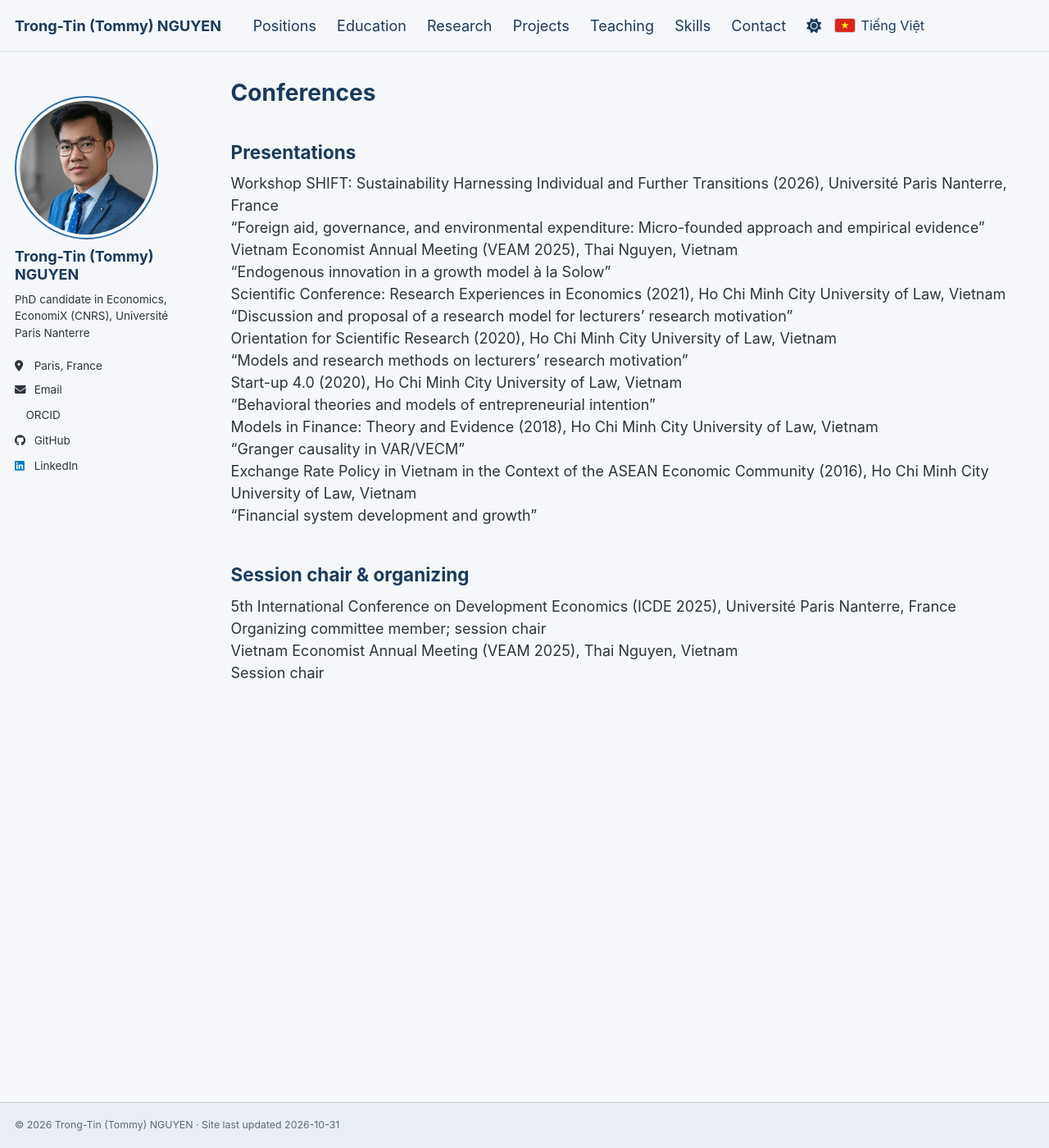
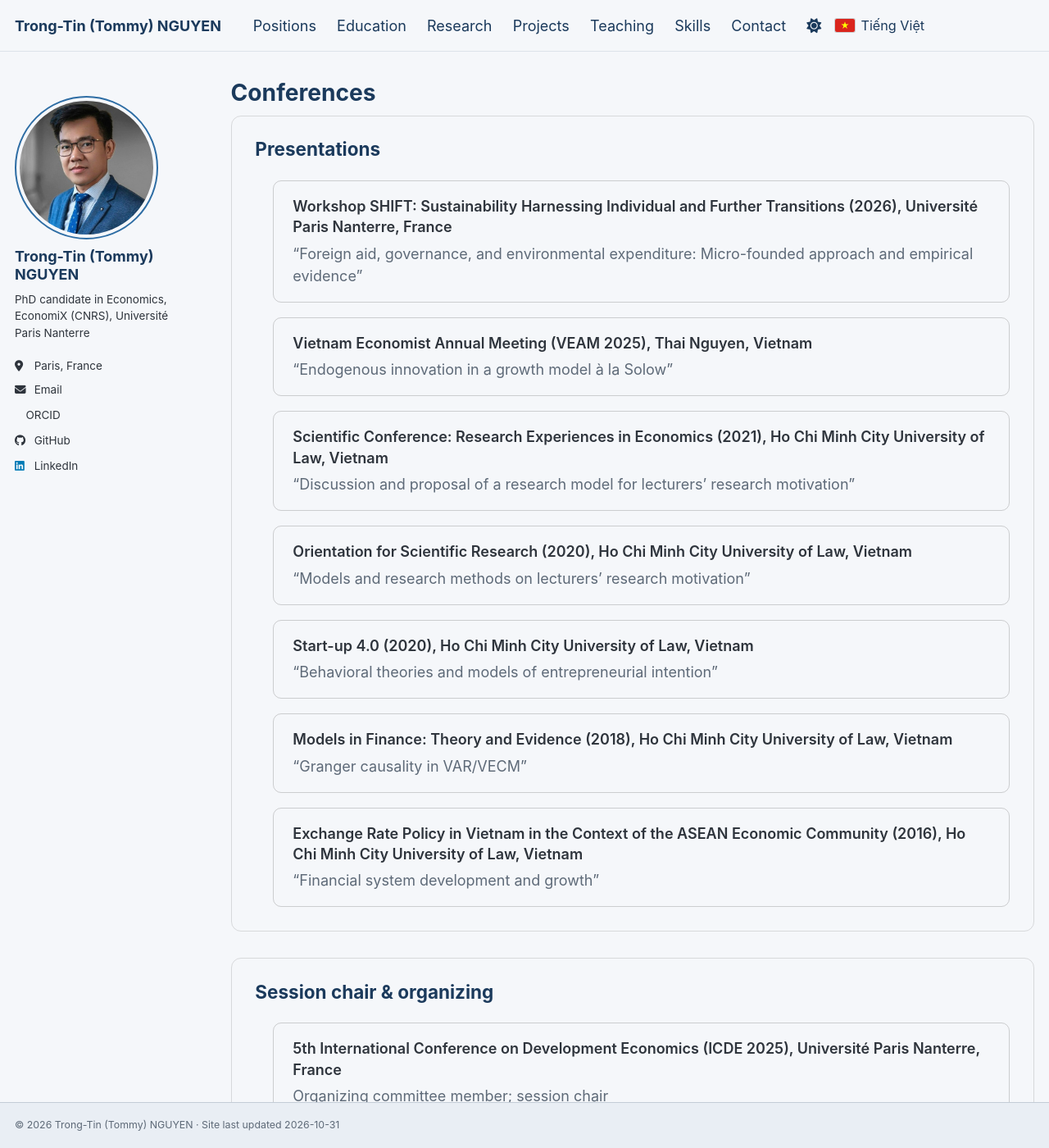
Before and after one commit to trongtin142/trongtin142.github.io, a Jekyll site: the page built from _pages/conferences.md, in a window 1280 px wide and 1400 px high. Shown: the whole window at 82% size. Built offline with Jekyll 4.4.1, drawn with Linux system fonts in a browser that asks for light colours; a script bundle is joined from its source files by our own code; a style sheet for code colours, icons or effects is not loaded.

Commit message:
Add card styles for Conferences page

```diff
--- a/assets/css/main.scss
+++ b/assets/css/main.scss
@@ -139,3 +139,51 @@
     grid-template-columns: 1fr;
   }
 }
+
+/* Conferences page: one framed section per type, one card per event */
+.conf-section {
+  margin: 0 0 1.8em;
+  padding: 1.4em 1.6em 1.6em;
+  border: 1px solid rgba(127, 127, 127, 0.25);
+  border-radius: 12px;
+}
+
+.conf-section h2 {
+  margin: 0 0 1em;
+  padding-bottom: 0;
+  border-bottom: none;
+  font-size: 1.25em;
+  line-height: 1.35;
+}
+
+.conf-item {
+  margin: 0 0 1em 1.2em;
+  padding: 1em 1.3em;
+  border: 1px solid rgba(127, 127, 127, 0.35);
+  border-radius: 10px;
+}
+
+.conf-item:last-child {
+  margin-bottom: 0;
+}
+
+.conf-item__event {
+  font-weight: 600;
+  line-height: 1.4;
+}
+
+.conf-item__detail {
+  margin-top: 0.35em;
+  line-height: 1.5;
+  color: var(--global-text-color-light);
+}
+
+@media (max-width: 600px) {
+  .conf-section {
+    padding: 1.1em 1em 1.2em;
+  }
+  .conf-item {
+    margin-left: 0;
+    padding: 0.9em 1em;
+  }
+}
```
